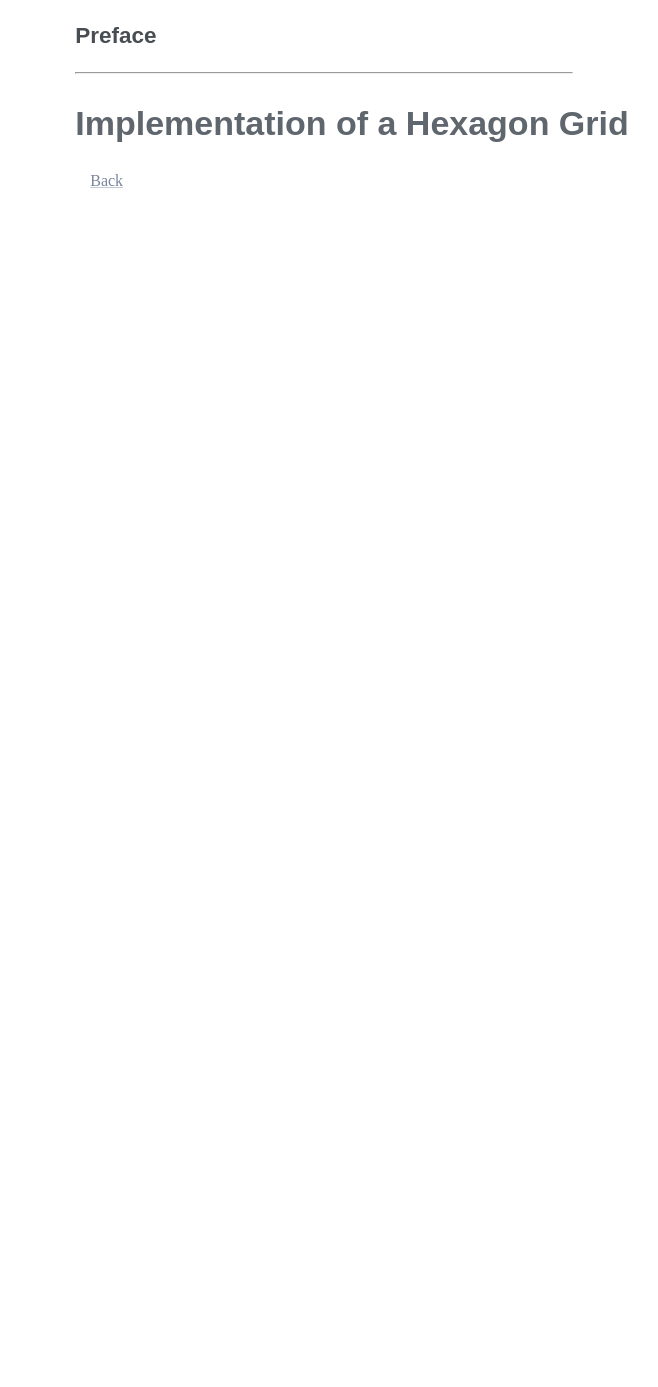
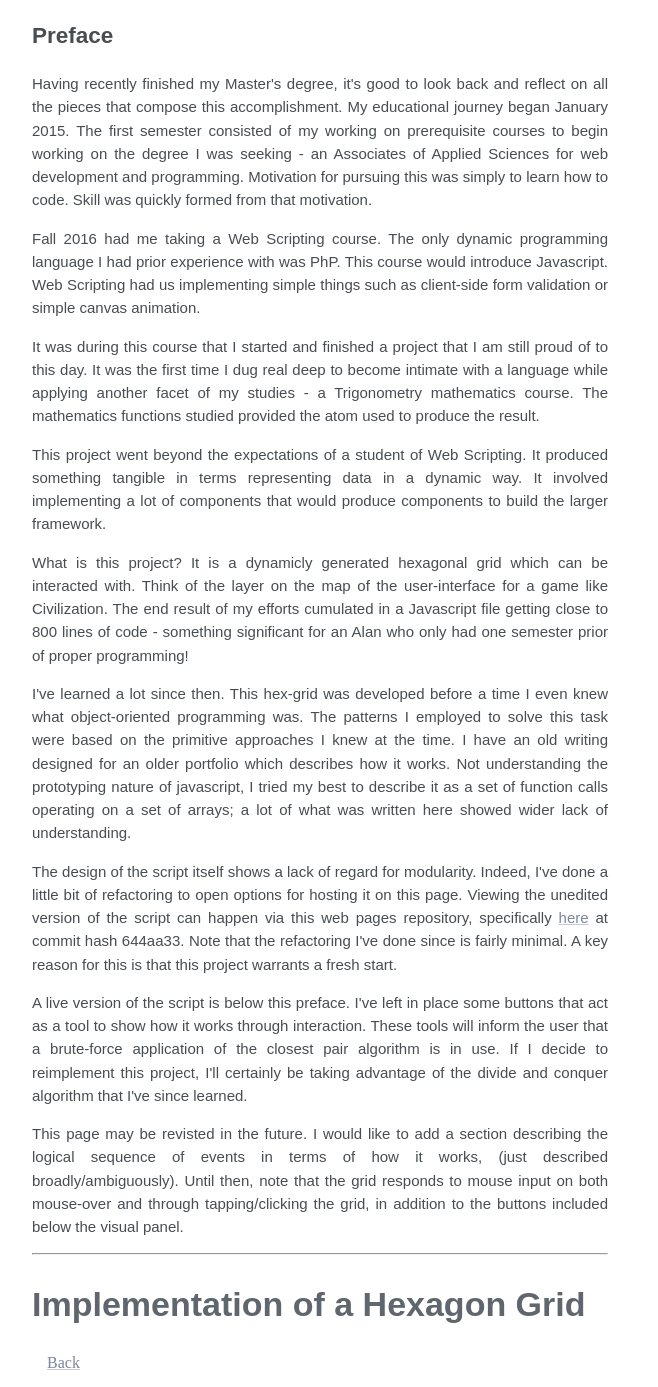
Before and after one commit to alanmmckay/alanmmckay.github.io, a PHP site: page /projects/grid/index.php in a window 1280 px wide. Shown: the whole page, without its empty margins (288-946 px from the left). Before the commit the page ends 188 px from the top, so only its background shows below. Run offline with PHP 8.4, Linux system fonts and the light colour scheme.

Commit message:
Added preface text for hexgrid project page. Need to do some spellchecking.

```diff
--- a/projects/grid/index.php
+++ b/projects/grid/index.php
@@ -4,7 +4,7 @@ $normalize = '../../normalize.css';
 
 $style = '../../style.css';
 
-$canonical = 'http://alanmckay.blog/writings/grid/';
+$canonical = 'http://alanmckay.blog/projects/grid/';
 
 $title = 'Alan McKay | Project | HexGrid';
 
@@ -25,27 +25,38 @@ include('../../header.php');
                             <h2>Preface</h2>
                         </header>
                         <p>
-
+                            Having recently finished my Master's degree, it's good to look back and reflect on all the pieces that compose this accomplishment. My educational journey began January 2015. The first semester consisted of my working on prerequisite courses to begin working on the degree I was seeking - an Associates of Applied Sciences for web development and programming. Motivation for pursuing this was simply to learn how to code. Skill was quickly formed from that motivation.
                         </p>
-
+                        <p>
+                            Fall 2016 had me taking a Web Scripting course. The only dynamic programming language I had prior experience with was PhP. This course would introduce Javascript. Web Scripting had us implementing simple things such as client-side form validation or simple canvas animation.
+                        </p>
+                        <p>
+                            It was during this course that I started and finished a project that I am still proud of to this day. It was the first time I dug real deep to become intimate with a language while applying another facet of my studies - a Trigonometry mathematics course. The mathematics functions studied provided the atom used to produce the result.
+                        </p>
+                        <p>
+                            This project went beyond the expectations of a student of Web Scripting. It produced something tangible in terms representing data in a dynamic way. It involved implementing a lot of components that would produce components to build the larger framework.
+                        </p>
+                        <p>
+                            What is this project? It is a dynamicly generated hexagonal grid which can be interacted with. Think of the layer on the map of the user-interface for a game like Civilization. The end result of my efforts cumulated in a Javascript file getting close to 800 lines of code - something significant for an Alan who only had one semester prior of proper programming!
+                        </p>
+                        <p>
+                            I've learned a lot since then. This hex-grid was developed before a time I even knew what object-oriented programming was. The patterns I employed to solve this task were based on the primitive approaches I knew at the time. I have an old writing designed for an older portfolio which describes how it works. Not understanding the prototyping nature of javascript, I tried my best to describe it as a set of function calls operating on a set of arrays; a lot of what was written here showed wider lack of understanding.
+                        </p>
+                        <p>
+                            The design of the script itself shows a lack of regard for modularity. Indeed, I've done a little bit of refactoring to open options for hosting it on this page. Viewing the unedited version of the script can happen via this web pages repository, specifically <a href='https://github.com/alanmmckay/alanmmckay.github.io/commit/644aa335a106aba0725e68d13a50913cf96acedd' target="_blank" rel="noopener noreferrer">here</a> at commit hash 644aa33. Note that the refactoring I've done since is fairly minimal. A key reason for this is that this project warrants a fresh start.
+                        </p>
+                        <p>
+                            A live version of the script is below this preface. I've left in place some buttons that act as a tool to show how it works through interaction. These tools will inform the user that a brute-force application of the closest pair algorithm is in use. If I decide to reimplement this project, I'll certainly be taking advantage of the divide and conquer algorithm that I've since learned.
+                        </p>
+                        <p>
+                            This page may be revisted in the future. I would like to add a section describing the logical sequence of events in terms of how it works, (just described broadly/ambiguously). Until then, note that the grid responds to mouse input on both mouse-over and through tapping/clicking the grid, in addition to the buttons included below the visual panel.
+                        </p>
                     <hr>
                     </section>
                     <header>
                         <h1>Implementation of a Hexagon Grid</h1>
                     </header>
-                    <p>
 
-                    </p>
-
-                    <!--section class='info'>
-                        <hr>
-                        <h3>Concluding Thoughts</h3>
-                        <p>
-
-                        </p>
-
-                        <hr>
-                    </section-->
                 </article>
                 <nav>
                     <a href='../'>Back</a>
```
